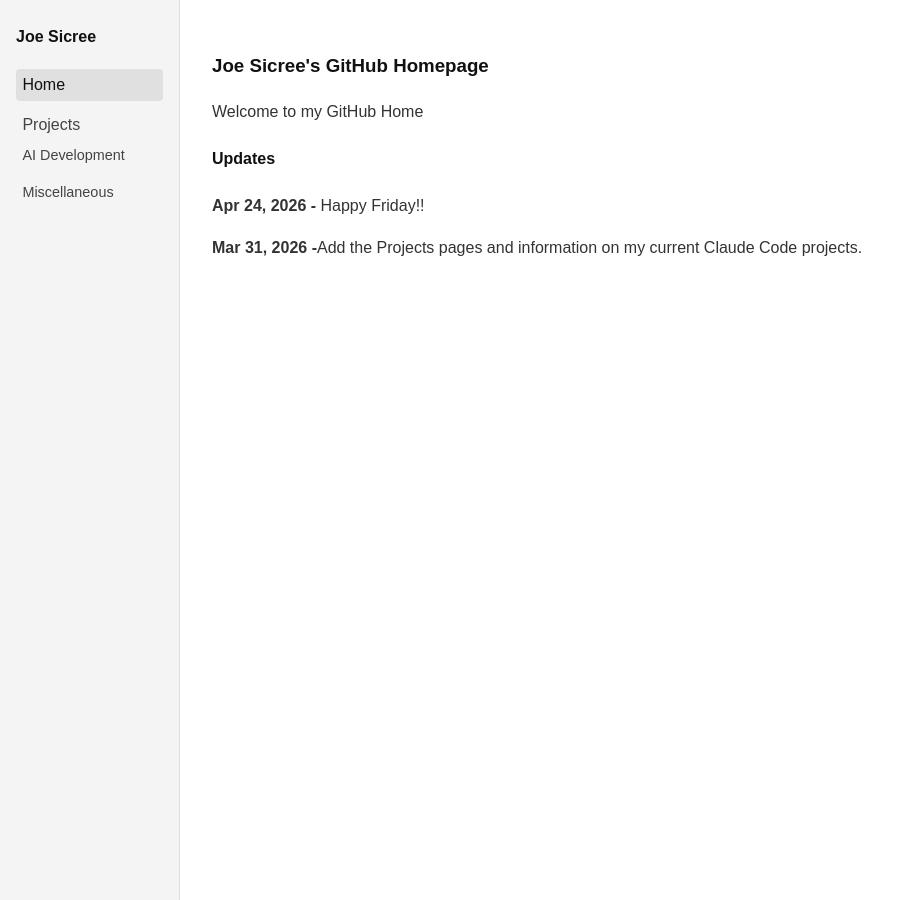
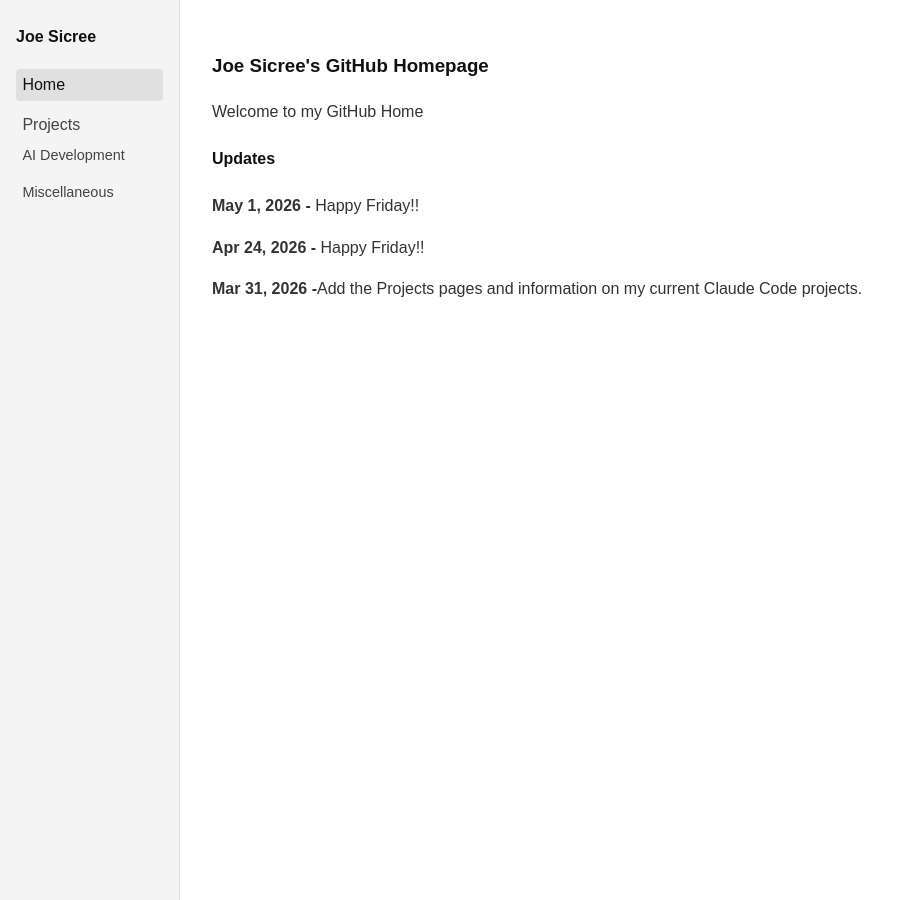
Before and after one commit to jsicree/jsicree.github.io, a Jekyll site: the page built from index.html, in a window 1280 px wide. Shown: the whole page, without its empty margins (0-908 px from the left). Built offline with Jekyll 4.4.1, drawn with Linux system fonts in a browser that asks for light colours.

Commit message:
Add May 1 Happy Friday message to homepage
https://claude.ai/code/session_015gvtq3xizRqcMLSBwmVhaJ

```diff
--- a/index.html
+++ b/index.html
@@ -6,5 +6,6 @@ title: Home
 <h3>{{ site.title }}'s GitHub Homepage</h3>
 <p>Welcome to my GitHub Home</p>
 <h4>Updates</h4>
+<p><b>May 1, 2026 -</b> Happy Friday!!</p>
 <p><b>Apr 24, 2026 -</b> Happy Friday!!</p>
 <p><b>Mar 31, 2026 -</b>Add the Projects pages and information on my current Claude Code projects.</p>
```
